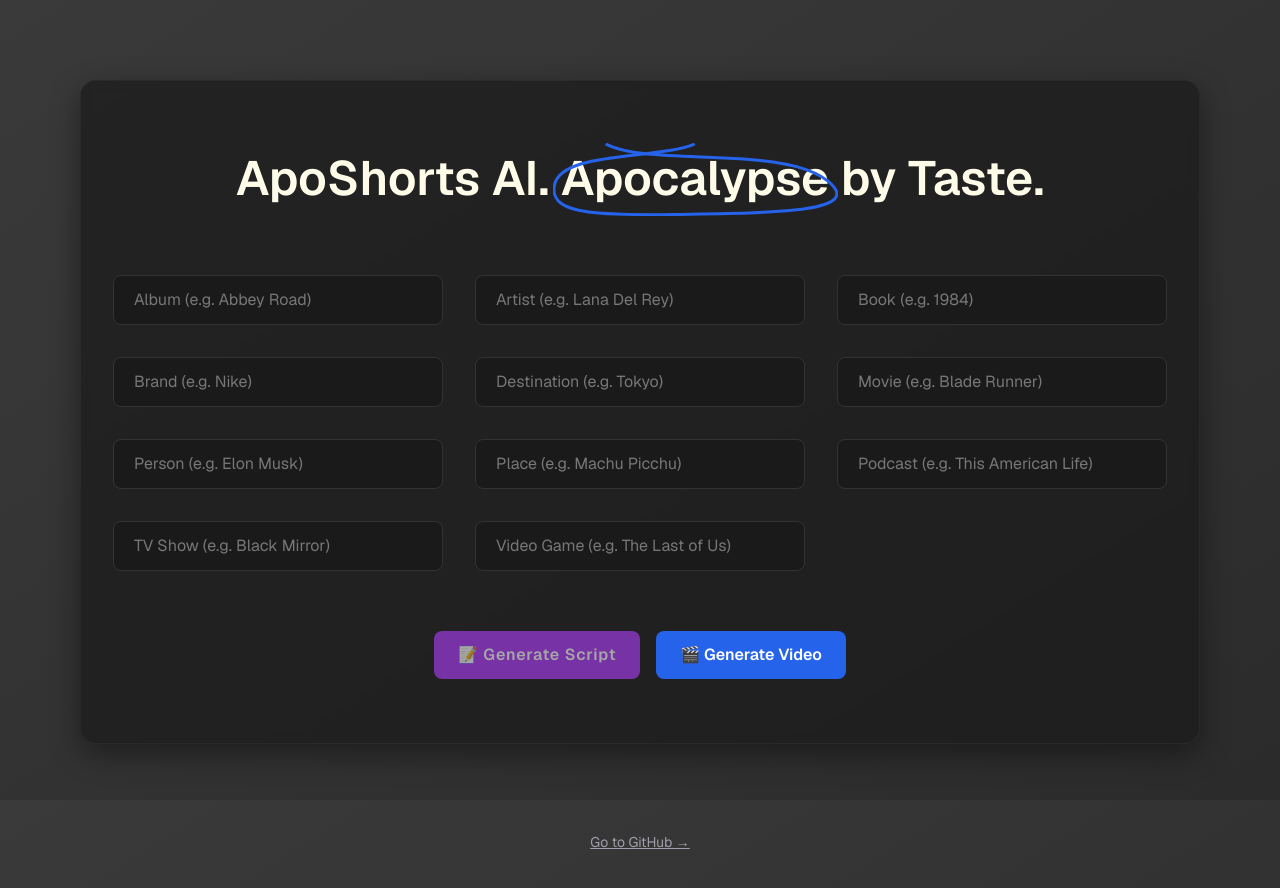
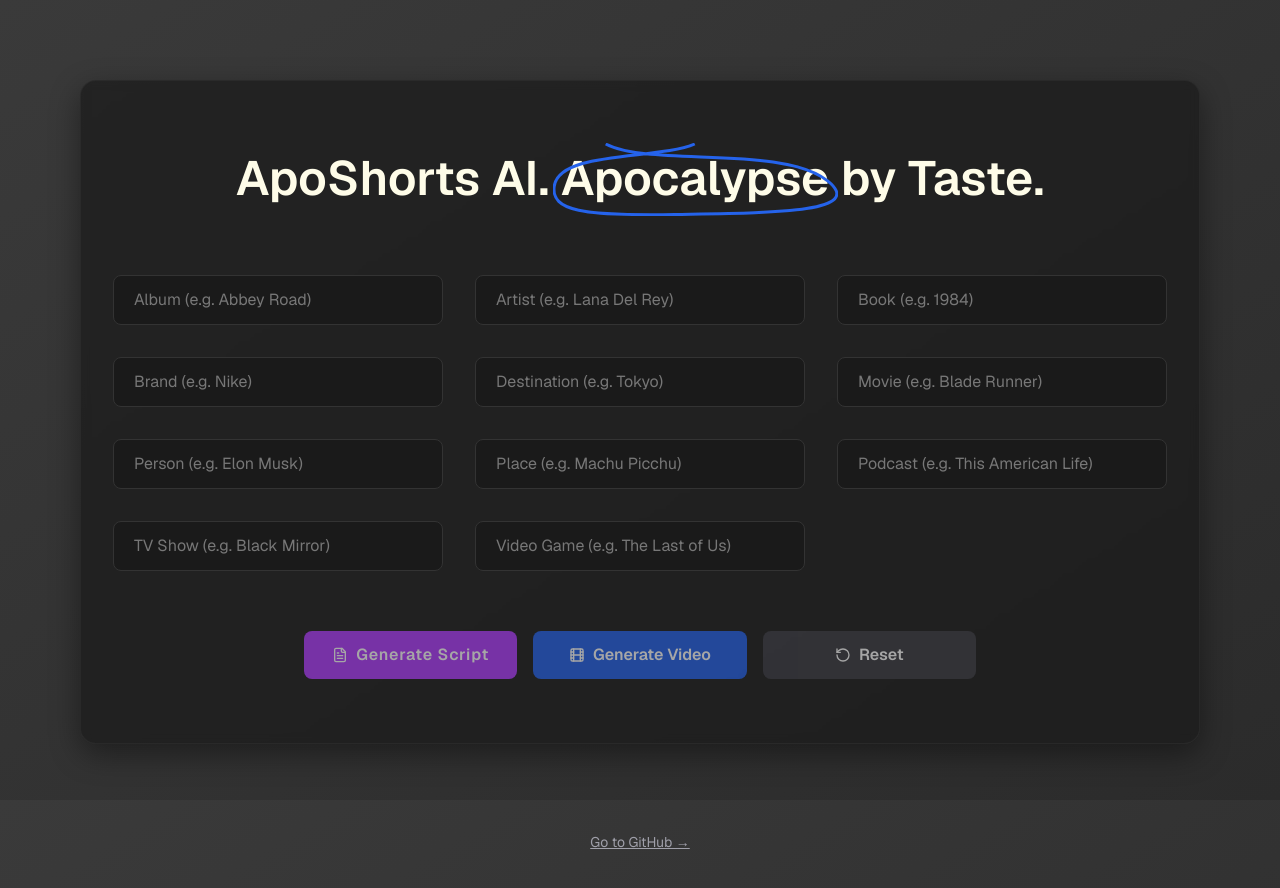
Before and after one commit to vero-code/aposhorts-ai, a Next.js app: page / in a window 1280 px wide. Shown: the top 888 px of the page. Built offline with nearby package versions, Linux system fonts and the light colour scheme.

Commit message:
style: clean up duplicates and finalize button styles

```diff
--- a/package.json
+++ b/package.json
@@ -12,6 +12,7 @@
     "@google/generative-ai": "^0.24.1",
     "@runwayml/sdk": "^2.4.2",
     "axios": "^1.10.0",
+    "lucide-react": "^0.525.0",
     "motion": "^12.23.6",
     "next": "15.3.5",
     "react": "^19.0.0",
--- a/src/app/globals.css
+++ b/src/app/globals.css
@@ -12,6 +12,8 @@
   --error: #ff4d4d;
   --gradient-start: #3A3A3A;
   --gradient-end: #2B2B2B;
+  --font-geist-sans: 'Geist Sans', sans-serif;
+  --font-geist-mono: 'Geist Mono', monospace;
 }
 
 @theme inline {
@@ -32,7 +34,7 @@ body {
   background: linear-gradient(to bottom right, var(--gradient-start), var(--gradient-end));
   background-attachment: fixed;
   color: var(--foreground);
-  font-family: var(--font-sans), sans-serif;
+  font-family: var(--font-geist-sans);
   min-height: 100vh;
 }
 
@@ -57,7 +59,7 @@ body {
   box-shadow: 0 0 0 3px rgba(176, 62, 255, 0.3);
 }
 
-/* Custom button style */
+/* Generate Script button */
 .btn-aposhorts {
   background-color: var(--accent);
   color: #fff;
@@ -75,12 +77,7 @@ body {
   transform: translateY(-2px);
 }
 
-.btn-aposhorts:disabled {
-  opacity: 0.6;
-  cursor: not-allowed;
-  transform: none;
-}
-
+/* Generate Video button */
 .btn-secondary {
   background-color: #2563eb;
   color: #ffffff;
@@ -97,7 +94,25 @@ body {
   transform: translateY(-2px);
 }
 
-.btn-secondary:disabled {
+/* Reset button */
+.btn-reset {
+  background-color: #3f3f46;
+  color: #ffffff;
+  padding: 0.75rem 1.5rem;
+  border-radius: 0.5rem;
+  font-weight: 600;
+  transition: background-color 0.2s ease, transform 0.2s ease;
+  cursor: pointer;
+}
+
+.btn-reset:hover {
+  background-color: #52525b;
+  transform: translateY(-2px);
+}
+
+.btn-aposhorts:disabled,
+.btn-secondary:disabled,
+.btn-reset:disabled {
   opacity: 0.6;
   cursor: not-allowed;
   transform: none;
@@ -111,24 +126,6 @@ body {
   padding: 3rem 2rem;
   box-shadow: 0 10px 30px rgba(0, 0, 0, 0.4);
   border: 1px solid rgba(51, 51, 51, 0.5);
-}
-
-.heading-aposhorts {
-  text-align: center;
-  margin-bottom: 2rem;
-  font-size: 2.5rem;
-  background: linear-gradient(90deg, #b03eff, #8a2be2);
-  -webkit-background-clip: text;
-  -webkit-text-fill-color: transparent;
-  text-shadow: 0 0 15px rgba(176, 62, 255, 0.6);
-}
-
-.section-heading {
-  font-size: 1.75rem;
-  color: var(--accent);
-  text-align: center;
-  margin-top: 3rem;
-  margin-bottom: 1.5rem;
 }
 
 .info-box {
@@ -152,13 +149,3 @@ body {
   overflow-y: auto;
   box-shadow: 0 5px 15px rgba(176, 62, 255, 0.2);
 }
-
-.footer-link {
-  color: #999;
-  font-size: 0.9rem;
-  transition: color 0.2s ease;
-}
-
-.footer-link:hover {
-  color: var(--accent);
-}
--- a/src/app/page.js
+++ b/src/app/page.js
@@ -4,6 +4,23 @@ import { useState } from "react";
 import ReactMarkdown from 'react-markdown';
 import { DrawCircleText } from "@/components/DrawCircleText";
 import { motion } from "framer-motion";
+import { FileText, Film, RotateCcw, Loader2 } from "lucide-react";
+
+const containerVariants = {
+  hidden: { opacity: 0 },
+  show: {
+    opacity: 1,
+    transition: {
+      staggerChildren: 0.15,
+      delayChildren: 0.2,
+    },
+  },
+};
+
+const itemVariants = {
+  hidden: { opacity: 0, y: 20 },
+  show: { opacity: 1, y: 0 },
+};
 
 export default function Home() {
   const [tastes, setTastes] = useState({});
@@ -103,6 +120,8 @@ export default function Home() {
     setVideoUrl(null);
 
     try {
+      await new Promise((resolve) => setTimeout(resolve, 1500));
+
       const staticVideoUrl = '/demo/apocalypse-short.mp4';
       setVideoUrl(staticVideoUrl);
     } catch (err) {
@@ -113,27 +132,43 @@ export default function Home() {
     }
   };
 
+  const handleReset = () => {
+    setTastes({});
+    setResult(null);
+    setGeminiOutput('');
+    setVideoUrl(null);
+  };
+
   const isSubmitDisabled =
     loading ||
     Object.values(tastes).every((value) => value.trim() === "");
 
+  const isGenerateVideoDisabled =
+    videoLoading ||
+    Object.values(tastes).every((value) => value.trim() === "");
+
+  const isResetDisabled =
+    Object.values(tastes).every((v) => v.trim?.() === '') &&
+    !result &&
+    !geminiOutput &&
+    !videoUrl;
+
   return (
     <div className="flex flex-col items-center min-h-screen p-8 pb-20 gap-12 sm:p-20 font-[family-name:var(--font-geist-sans)]">
-      <main className="flex flex-col gap-[32px] row-start-2 items-center sm:items-center w-full max-w-7xl container-aposhorts">
-        <motion.h1
-          initial={{ opacity: 0, y: -20 }}
-          animate={{ opacity: 1, y: 0 }}
-          transition={{ duration: 0.6 }}
-          className="text-3xl sm:text-4xl md:text-5xl font-semibold text-center mb-4"
-        >
-          <DrawCircleText></DrawCircleText>
+      <motion.main
+        variants={containerVariants}
+        initial="hidden"
+        animate="show"
+        className="container-aposhorts flex flex-col gap-[32px] row-start-2 items-center sm:items-center w-full max-w-7xl"
+      >
+        <motion.h1 variants={itemVariants} className="text-3xl sm:text-4xl md:text-5xl font-semibold text-center mb-4">
+          <DrawCircleText />
         </motion.h1>
 
+        {/* Form with inputs */}
         <form onSubmit={handleSubmit} className="flex flex-col gap-5 w-full">
           <motion.div
-            initial={{ opacity: 0, y: 10 }}
-            animate={{ opacity: 1, y: 0 }}
-            transition={{ delay: 0.2 }}
+            variants={itemVariants}
             className="grid grid-cols-1 sm:grid-cols-3 gap-8 mb-4"
           >
             {tasteFields.map(({ key, label }) => (
@@ -141,7 +176,7 @@ export default function Home() {
                 key={key}
                 type="text"
                 placeholder={label}
-                className="input-aposhorts bg-zinc-900 text-white px-4 py-3 rounded-md border border-zinc-700 focus:ring-2 focus:ring-purple-500 focus:outline-none transition"
+                className="input-aposhorts focus:ring-2 focus:ring-purple-500 "
                 value={tastes[key] || ''}
                 onChange={(e) =>
                   setTastes((prev) => ({ ...prev, [key]: e.target.value }))
@@ -149,28 +184,62 @@ export default function Home() {
               />
             ))}
           </motion.div>
-          <div className="flex flex-col sm:flex-row justify-center items-center gap-4 mt-6 mb-4">
+
+          <motion.div
+            variants={itemVariants}
+            className="flex flex-col sm:flex-row justify-center items-center gap-4 mt-6 mb-4 w-full max-w-2xl mx-auto"
+          >
             <button
               type="submit"
               disabled={isSubmitDisabled}
-              className="btn-aposhorts px-6 py-3 rounded-md bg-fuchsia-600 hover:bg-fuchsia-700 transition text-white text-base font-medium"
+              className="btn-aposhorts flex items-center justify-center gap-2 flex-1 text-base"
             >
-              {loading ? '⏳ Generating...' : '📝 Generate Script'}
+              {loading ? (
+                <>
+                  <Loader2 className="w-4 h-4 animate-spin" />
+                  Generating...
+                </>
+              ) : (
+                <>
+                  <FileText className="w-4 h-4" />
+                  Generate Script
+                </>
+              )}
             </button>
 
             <button
               onClick={handleGenerate}
-              disabled={videoLoading}
+              disabled={isGenerateVideoDisabled}
               type="button"
-              className="btn-secondary flex items-center gap-2 px-4 py-2 rounded-md border border-zinc-600 hover:bg-zinc-800 transition disabled:opacity-50 disabled:cursor-not-allowed"
+              className="btn-secondary flex items-center justify-center gap-2 flex-1 text-base"
             >
-              {videoLoading ? '⏳ Generating...' : '🎬 Generate Video'}
+              {videoLoading ? (
+                <>
+                  <Loader2 className="w-4 h-4 animate-spin" />
+                  Generating...
+                </>
+              ) : (
+                <>
+                  <Film className="w-4 h-4" />
+                  Generate Video
+                </>
+              )}
             </button>
-          </div>
+
+            <button
+              onClick={handleReset}
+              disabled={isResetDisabled}
+              type="button"
+              className="btn-reset flex items-center justify-center gap-2 flex-1 text-base"
+            >
+              <RotateCcw className="w-4 h-4" />
+              Reset
+            </button>
+          </motion.div>
         </form>
 
         {loading && (
-          <div className="mt-4 info-box text-center">
+          <div className="info-box mt-4 text-center">
             Generating recommendations... Please wait.
           </div>
         )}
@@ -183,6 +252,7 @@ export default function Home() {
             </div>
           </div>
         )}
+
         {geminiOutput && (
           <div className="result-box w-full">
             <h3 className="font-bold mb-2 text-lg text-accent">ApoShorts AI Scenario:</h3>
@@ -197,17 +267,23 @@ export default function Home() {
             <video src={videoUrl} controls autoPlay className="w-full max-w-lg mx-auto rounded-lg shadow-xl border border-accent" />
           </div>
         )}
-      </main>
-      <footer className="row-start-3 flex gap-[24px] flex-wrap items-center justify-center">
-        <a
+      </motion.main>
+      <motion.div
+        variants={containerVariants}
+        initial="hidden"
+        animate="show"
+        className="row-start-3 flex gap-[24px] flex-wrap items-center justify-center"
+      >
+        <motion.a
+          variants={itemVariants}
           className="mt-10 text-sm text-zinc-400 hover:text-white underline"
           href="https://github.com/vero-code/aposhorts-ai"
           target="_blank"
           rel="noopener noreferrer"
         >
           Go to GitHub →
-        </a>
-      </footer>
+        </motion.a>
+      </motion.div>
     </div>
   );
 }
```
Also changed, not shown: 2 other files (tests, documents, lock files or other folders).
